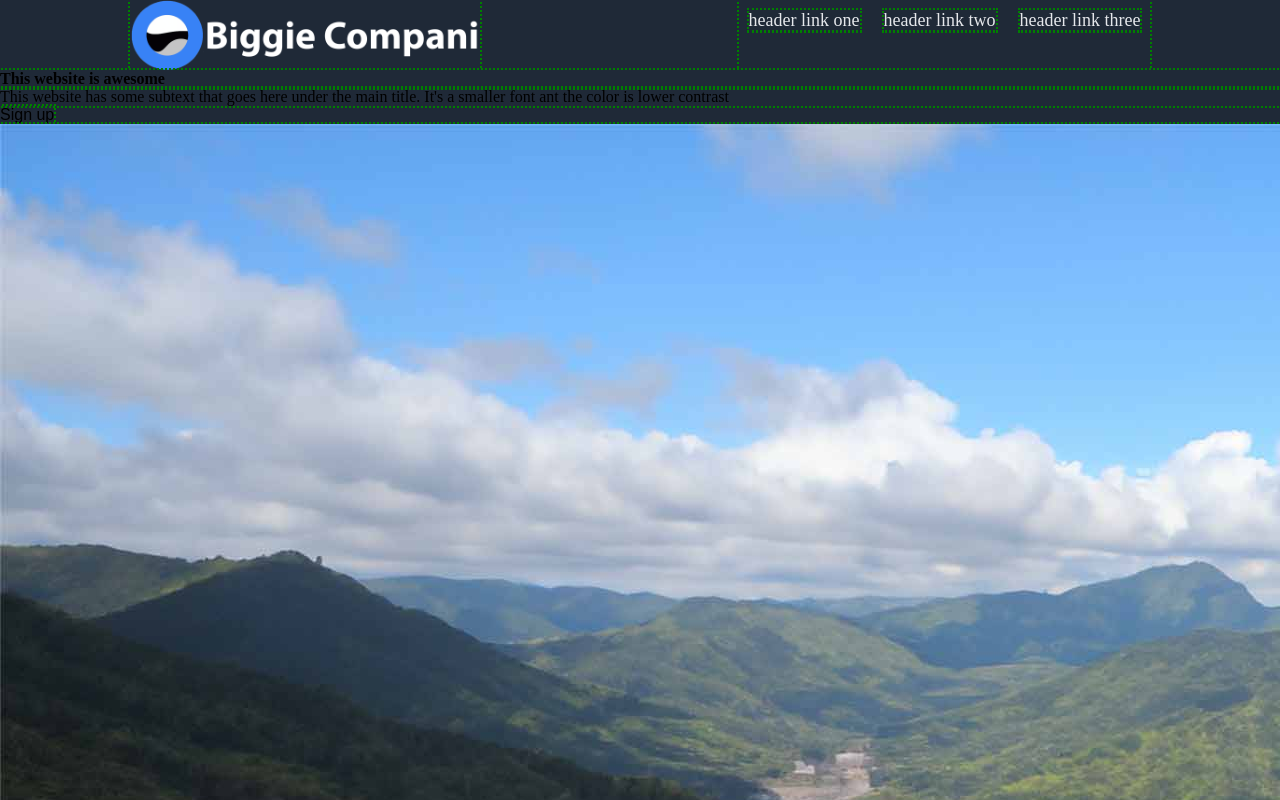
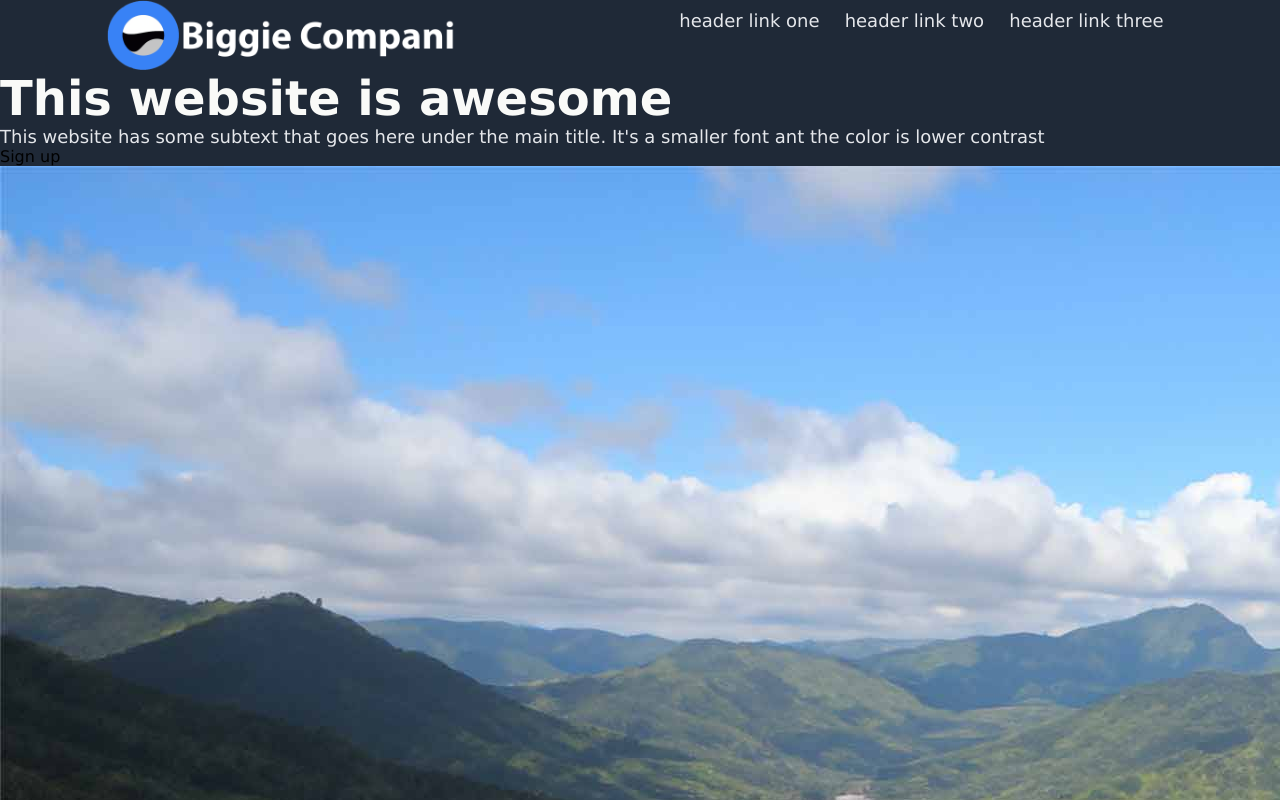
Before and after one commit to gooop/odin-landing-page, a plain HTML site: page index.html in a window 1280 px wide. Shown: the top 800 px of the page. Drawn offline with Linux system fonts and the light colour scheme.

Commit message:
Begin styling hero text

```diff
--- a/styles.css
+++ b/styles.css
@@ -2,10 +2,11 @@
     margin: 0;
     padding: 0;
     border: 0;
-    outline: 2px dotted green;
+    /* outline: 2px dotted green; */
     font-size: 100%;
     vertical-align: baseline;
     background: transparent;
+    font-family: Verdana, Geneva, Tahoma, sans-serif;
 }
 
 body {
@@ -41,3 +42,15 @@ body {
 .top {
     background-color: #1F2937;
 }
+
+.top h1 {
+    font-style: extra-bold;
+    color: #F9FAF8;
+    font-size: 48px;
+}
+
+.top p {
+    font-style: extra-bold;
+    color: #e5e7eb;
+    font-size: 18px;
+}
```
